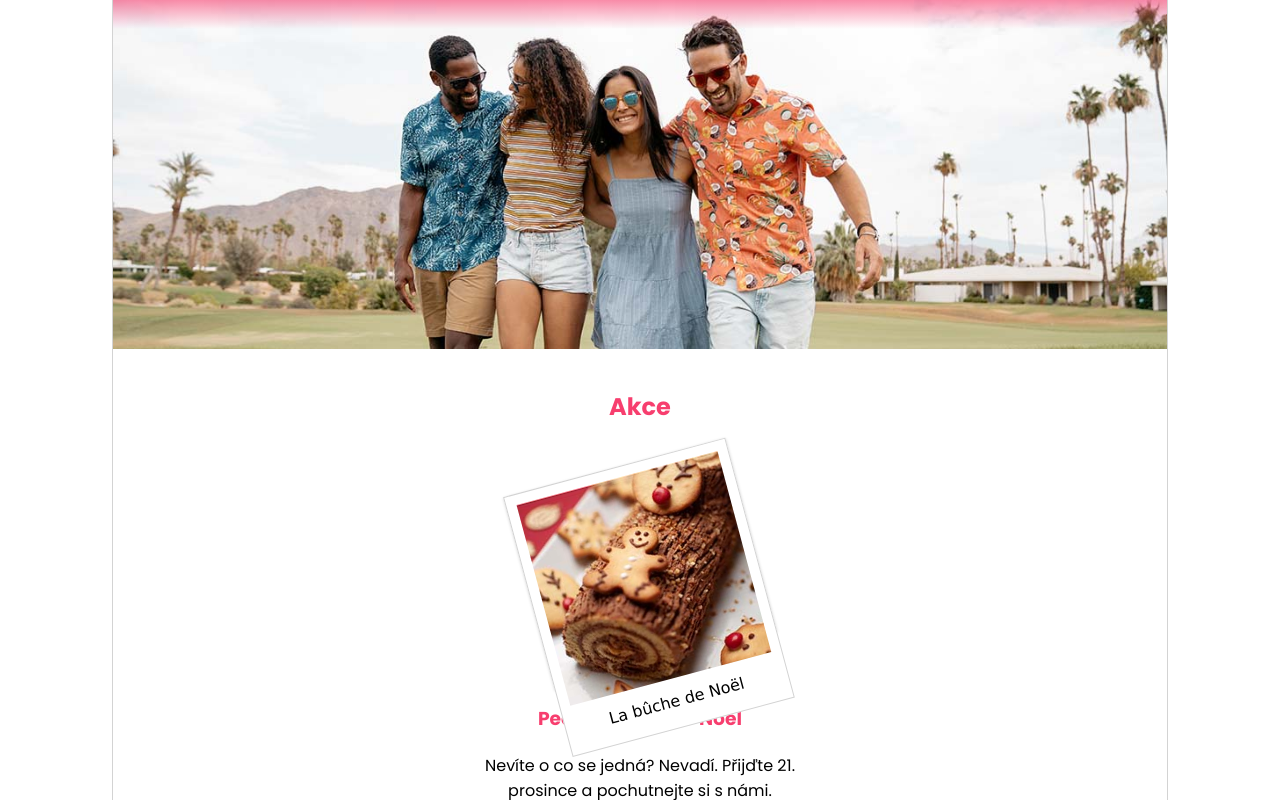
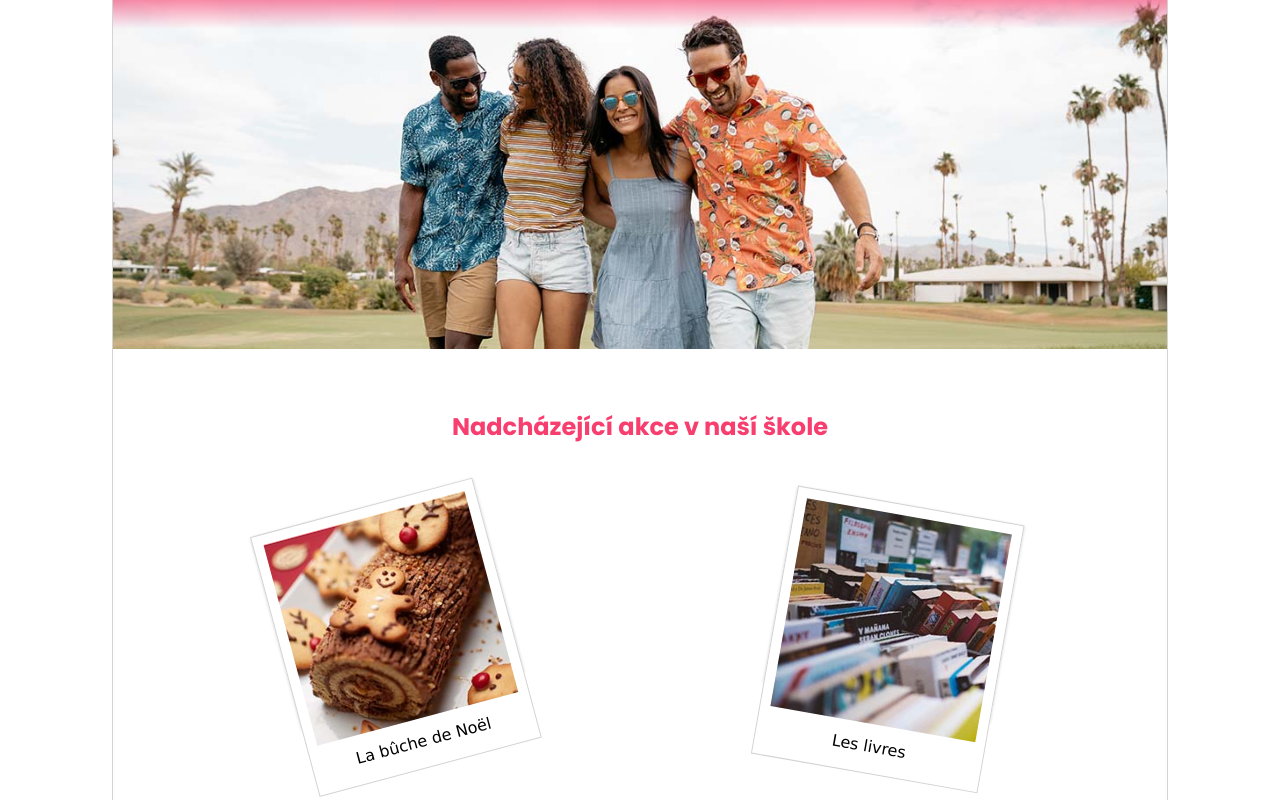
Before and after one commit to Janoskova/zaverecny-projekt-koderka, an Eleventy site: page index.html in a window 1280 px wide. Shown: the part 152-952 px from the top of the page. Built offline with nearby package versions, Linux system fonts and the light colour scheme; Eleventy itself is replaced by a stand-in of ours; files that its build step writes are made by us from their sources; a web font is replaced by a local one.

Commit message:
index.html done for other devices

```diff
--- a/_includes/layouts/main-template.njk
+++ b/_includes/layouts/main-template.njk
@@ -28,6 +28,7 @@
     <script src="/js/siema.min.js"></script>
     <script>
       const mySiema = new Siema({
+        startIndex: 3,
         perPage: {
           640: 2,
           1100: 3,
--- a/index.html
+++ b/index.html
@@ -62,7 +62,9 @@ title: Jazyková škola
 </section>
 
 <section class="invitation">
-  <h2>Akce</h2>
+  <h2 class="invitation__heading invitation__heading--main">
+    Nadcházející akce v naší škole
+  </h2>
   <article class="invitation__baking">
     <div class="polaroid polaroid--left">
       <div class="polaroid__item">
--- a/scss/components/_polaroid.scss
+++ b/scss/components/_polaroid.scss
@@ -40,8 +40,24 @@
 
 .polaroid--left {
   transform: rotate(-15deg);
+
+  @media screen and (min-width: 640px) {
+    margin-bottom: 60px;
+  }
+
+  @media screen and (min-width: 1100px) {
+    margin-bottom: 110px;
+  }
 }
 
 .polaroid--middle {
   transform: rotate(10deg);
+
+  @media screen and (min-width: 640px) {
+    margin-bottom: 60px;
+  }
+
+  @media screen and (min-width: 1100px) {
+    margin-bottom: 110px;
+  }
 }
--- a/scss/style.scss
+++ b/scss/style.scss
@@ -27,7 +27,6 @@
     background-size: cover;
     background-position: 50% 0;
     min-height: 400px;
-    margin-bottom: 40px;
 
     @media screen and (min-width: 640px) {
       background-image: linear-gradient(
@@ -65,6 +64,24 @@
     color: colors.$color-primary;
     text-decoration: underline;
   }
+
+  @media screen and (min-width: 640px) {
+    display: flex;
+    flex-wrap: wrap;
+
+    &__heading--main {
+      flex-basis: 100%;
+    }
+
+    &__baking,
+    &__books {
+      flex-basis: 50%;
+    }
+
+    // &__text {
+    //   margin-top: 40px;
+    // }
+  }
 }
 
 .advantages {
```
Also changed, not shown: css/style.css, 1 other file.
